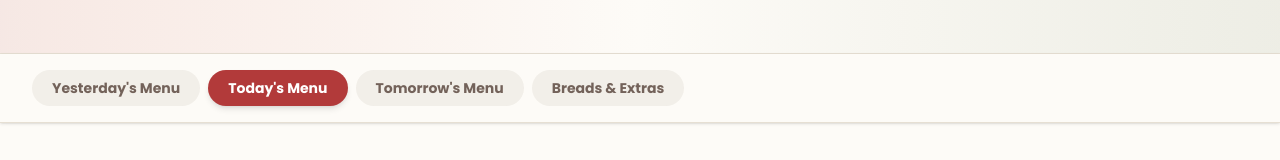
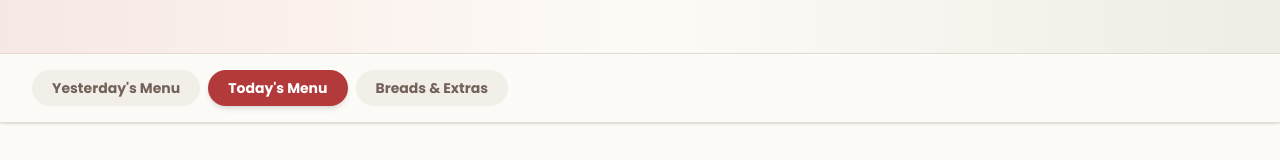
Before and after one commit to weber011/mummyfoodhub1, a Next.js app: page /menu in a window 1280 px wide. Shown: the part 267-427 px from the top of the page. Built offline with nearby package versions, Linux system fonts and the light colour scheme; a web font is replaced by a local one.

Commit message:
Remove tomorrow menu, only keep today and yesterday

```diff
--- a/src/app/admin/page.tsx
+++ b/src/app/admin/page.tsx
@@ -257,11 +257,11 @@ export default function AdminPage() {
             {/* ── MENU TAB ── */}
             {activeTab === "menu" && (
               <div className="space-y-8">
-                {(["yesterdayMenu", "todayMenu", "tomorrowMenu"] as const).map((dayKey) => (
+                {(["yesterdayMenu", "todayMenu"] as const).map((dayKey) => (
                   <div key={dayKey} className="bg-white rounded-2xl border border-border p-6 shadow-sm">
                     <div className="flex items-center justify-between mb-6">
                       <h2 className="text-xl font-heading font-bold text-foreground">
-                        {dayKey === "yesterdayMenu" ? "📅 Yesterday's Menu" : dayKey === "todayMenu" ? "📅 Today's Menu" : "📅 Tomorrow's Menu"}
+                        {dayKey === "yesterdayMenu" ? "📅 Yesterday's Menu" : "📅 Today's Menu"}
                       </h2>
                       <button
                         onClick={() => {
--- a/src/app/menu/page.tsx
+++ b/src/app/menu/page.tsx
@@ -5,7 +5,7 @@ import { MenuCard } from "@/components/shared/MenuCard";
 import { motion } from "framer-motion";
 import { useSiteData } from "@/context/SiteContext";
 
-const categories = ["Yesterday's Menu", "Today's Menu", "Tomorrow's Menu", "Breads & Extras"];
+const categories = ["Yesterday's Menu", "Today's Menu", "Breads & Extras"];
 
 export default function FullMenuPage() {
   const { siteData } = useSiteData();
@@ -15,7 +15,6 @@ export default function FullMenuPage() {
   const allItems = [
     ...(siteData.yesterdayMenu || []).map((item: any) => ({ ...item, category: "Yesterday's Menu" })),
     ...(siteData.todayMenu || []).map((item: any) => ({ ...item, category: "Today's Menu" })),
-    ...(siteData.tomorrowMenu || []).map((item: any) => ({ ...item, category: "Tomorrow's Menu" })),
     ...((siteData as any).menuSections?.breadsExtras || []).map((item: any) => ({ ...item, category: "Breads & Extras" }))
   ];
 
--- a/src/context/SiteContext.tsx
+++ b/src/context/SiteContext.tsx
@@ -38,12 +38,12 @@ export function SiteProvider({ children }: { children: React.ReactNode }) {
 
               if (diffDays === 1) {
                 data.yesterdayMenu = data.todayMenu || [];
-                data.todayMenu = data.tomorrowMenu || [];
-                data.tomorrowMenu = [];
+                data.todayMenu = [];
+                delete data.tomorrowMenu; // Clean up old data if exists
               } else if (diffDays >= 2) {
                 data.yesterdayMenu = [];
                 data.todayMenu = [];
-                data.tomorrowMenu = [];
+                delete data.tomorrowMenu; // Clean up old data if exists
               }
             }
           } catch (e) {
```
